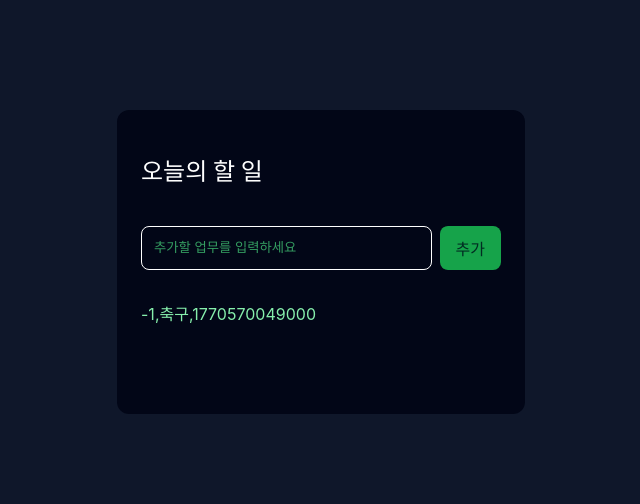
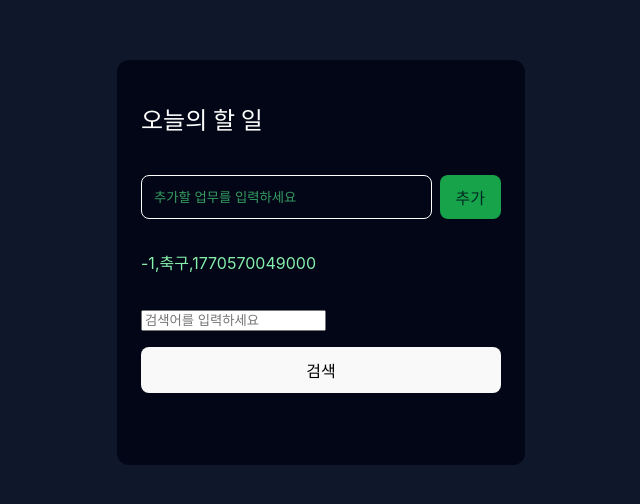
Before and after one commit to domino3333/react-diy, a React (Vite) app in the folder todo-app-diy/: page / in a window 1280 px wide. Shown: the part 138-642 px from the top of the page, without its empty margins (319-959 px from the left). Built offline with nearby package versions, Linux system fonts and the light colour scheme.

Commit message:
일단 검색창에 입력한 키워드로 검색되는 것 완료, 검색 버튼은 미구현

```diff
--- a/todo-app-diy/src/components/List.jsx
+++ b/todo-app-diy/src/components/List.jsx
@@ -1,14 +1,53 @@
 import TodoItem from "./TodoItem";
-const List = ({todos}) => {
+import { useState } from "react";
+
+
+const List = ({ todos }) => {
+
+    //list창에서 검색버튼, 또는 change로 실시간 검사?
+    //일단 검색버튼을 누르면 검색되게 하는게 ux엔 좋을듯
+
+    //검색창에 입력된 글자 state
+    const [keyword, setKeyword] = useState('');
+
+    const searchKeywordObserver = (e) => {
+        setKeyword(e.target.value);
+    }
+
+    const getFilteredData = () => {
+        if (keyword === '') {
+            return todos;
+        }
+
+        return todos.filter((element) => {
+           return element.content.includes(keyword);
+        })
+    }
+
+    const fileterdTodos = getFilteredData();
+
+    const searchClick = (e) => {
+        if (keyword === '') return;
+        setKeyword('');
+    }
+
 
     return (<>
         <div className="List">
-            <div>{todos.map((element) => {
-                return (<TodoItem key={element.id} {...element}/>)
+            <div>{fileterdTodos.map((element) => {
+                return (<TodoItem key={element.id} {...element} />)
             })}
             </div>
 
         </div>
+        <label>
+            <input placeholder="검색어를 입력하세요"
+                onChange={searchKeywordObserver}
+                value={keyword}
+
+            />
+        </label>
+        <button type="button" onClick={searchClick}>검색</button>
     </>)
 }
 
```
